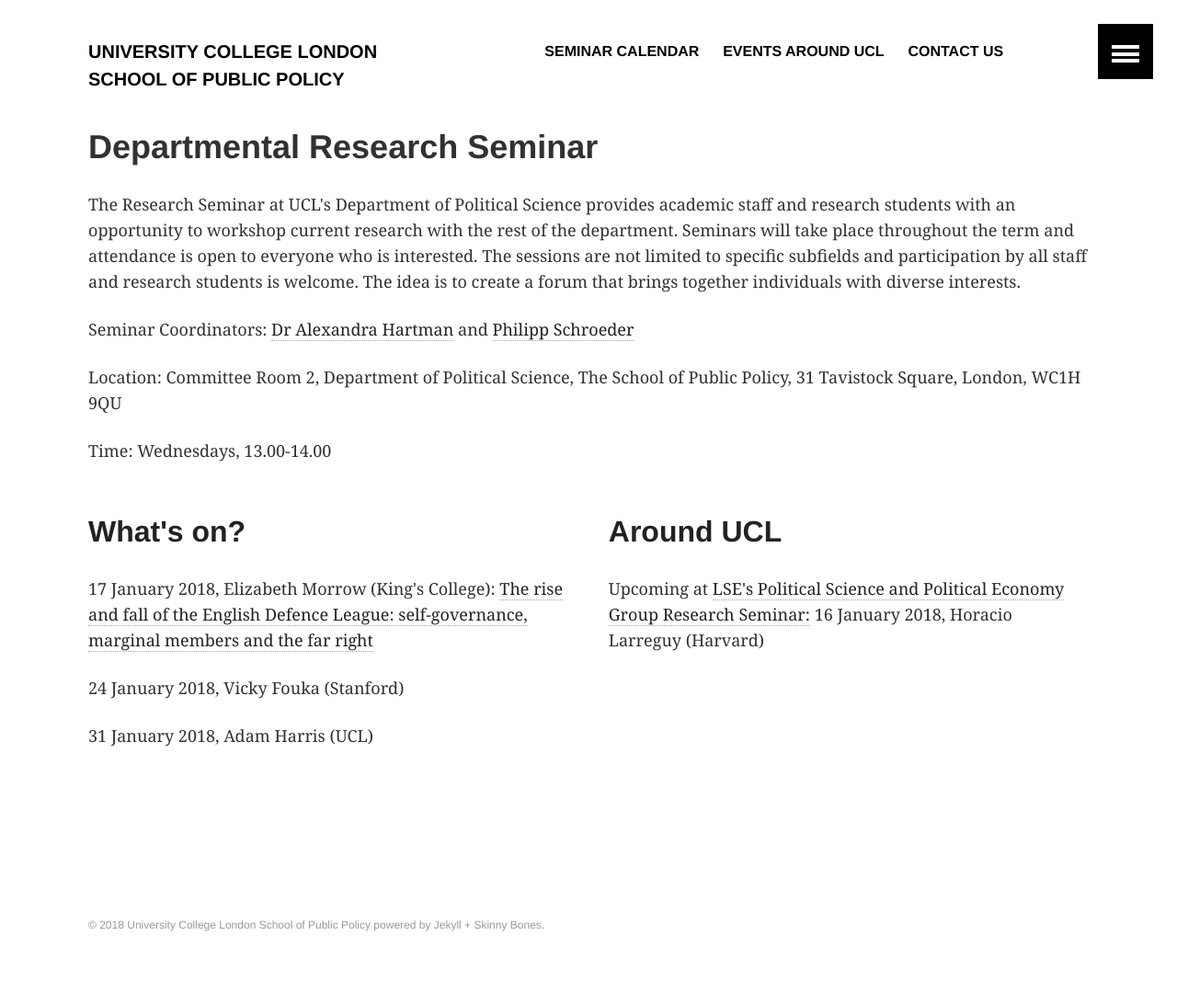
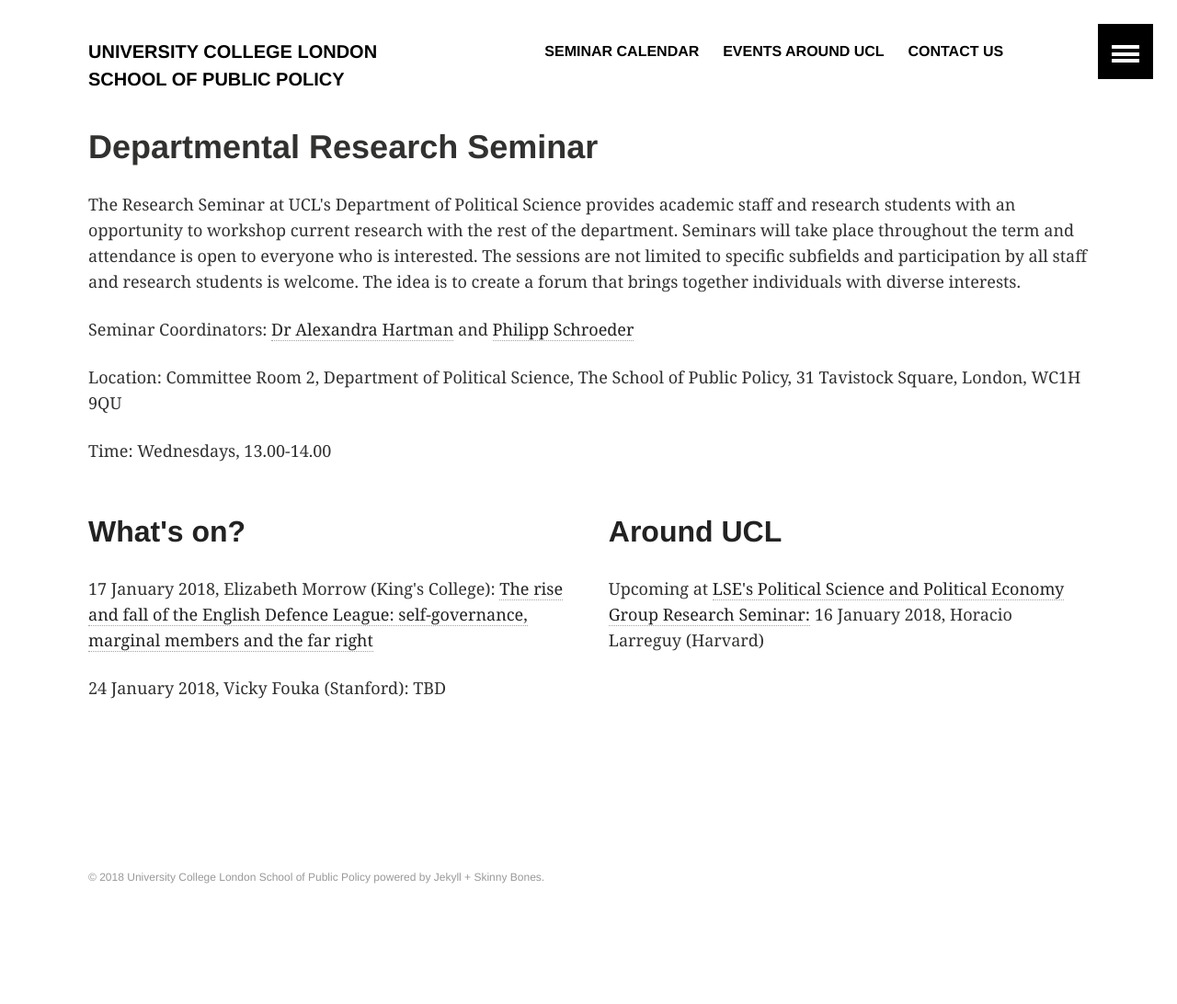
Before and after one commit to phischroeder/drs_page, a Jekyll site: the page built from index.html, in a window 1280 px wide. Shown: the whole page at 92% size. Built offline with Jekyll 4.4.1, drawn with Linux system fonts in a browser that asks for light colours; after the commit the page ends 1040 px from its top, so only the background shows below that.

Commit message:
Update index.html

```diff
--- a/index.html
+++ b/index.html
@@ -20,8 +20,7 @@
   <h2><a href = "https://polscidrs.github.io/calendar/">What's on?</a></h2>
   <p>17 January 2018, Elizabeth Morrow (King's College): <a href = "https://moodle.ucl.ac.uk/mod/resource/view.php?id=3288163" target = "_blank" >The rise and fall of the English Defence League: self-governance, marginal members
 and the far right</a></p>
-  <p>24 January 2018, Vicky Fouka (Stanford)</p>
-  <p>31 January 2018, Adam Harris (UCL)</p>
+  <p>24 January 2018, Vicky Fouka (Stanford): TBD</p>
 </div>
 <div style="float: right; width: 48%;">
   <h2><a href = "https://polscidrs.github.io/other/">Around UCL</a></h2>
```
